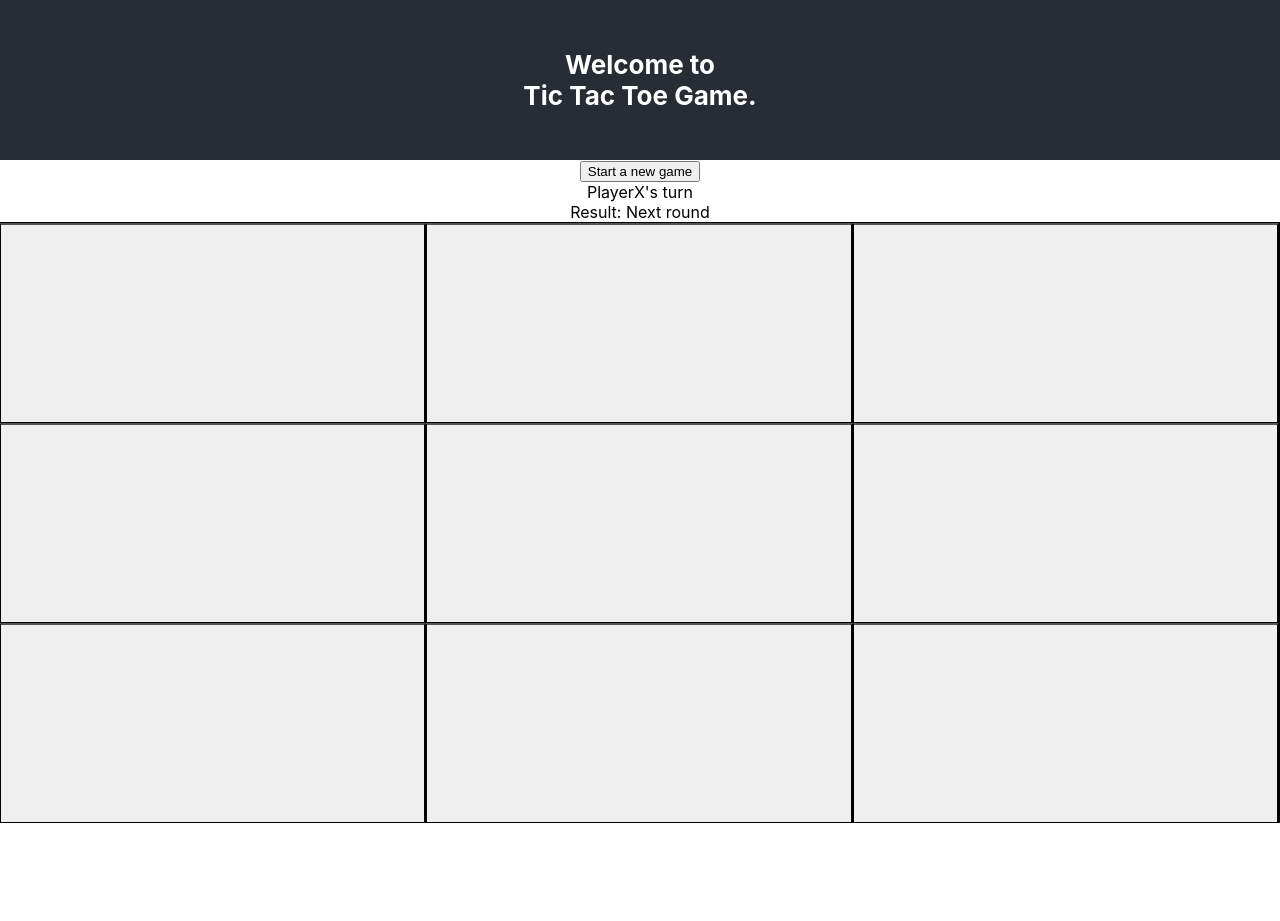
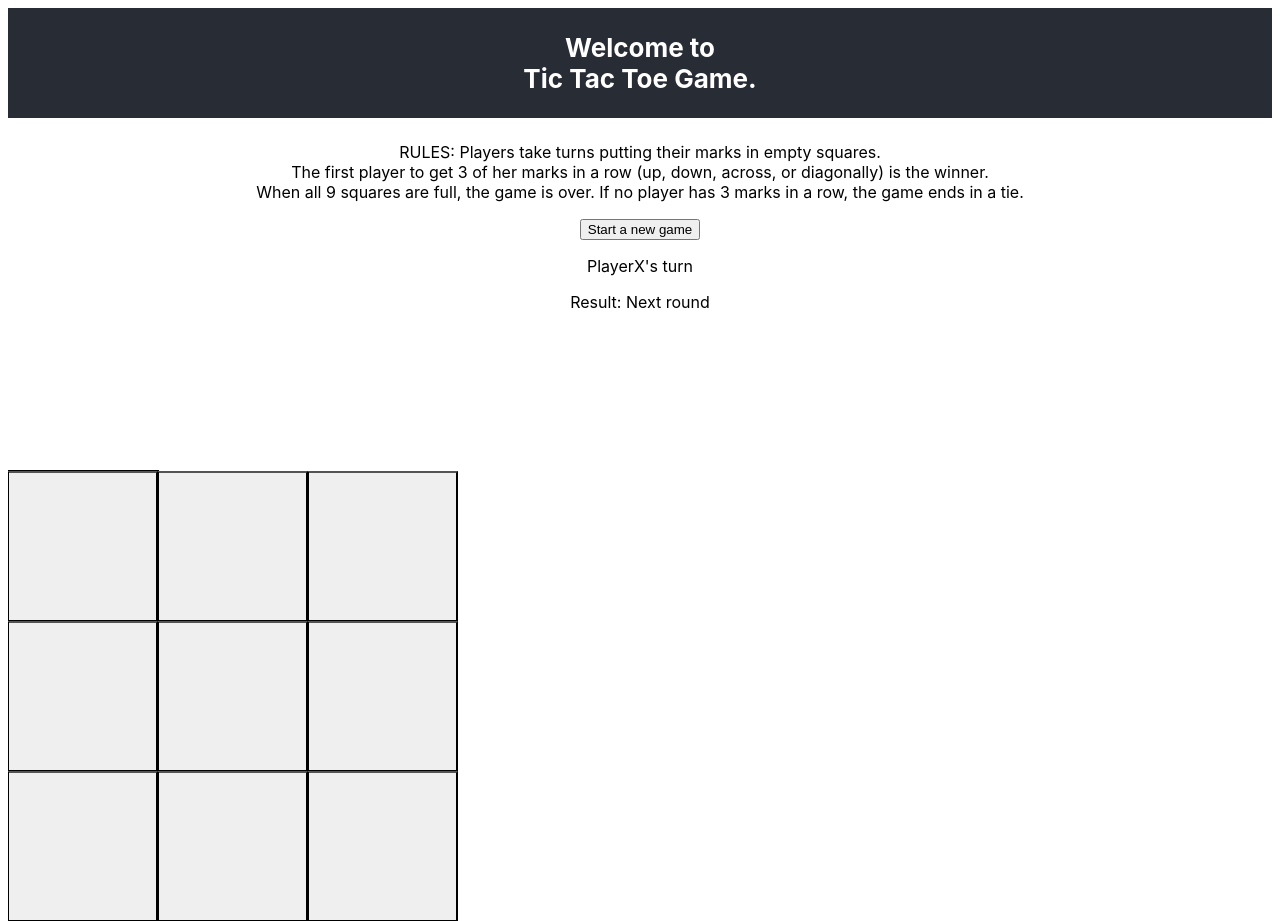
Before and after one commit to robertamangiapane/React-Tic-Tac-Toe-Game, a React (Create React App) app: page / in a window 1280 px wide. Both pictures are taken after a click on the button "Start a new game". Before the commit the page ends 823 px from the top, so only its background shows below. Built offline with nearby package versions, Linux system fonts and the light colour scheme.

Commit message:
WIP styling css

```diff
--- a/src/App.css
+++ b/src/App.css
@@ -15,16 +15,67 @@
 
 .App-header {
   background-color: #282c34;
-  min-height: 20vh;
+  min-height: 100%;
   display: flex;
   flex-direction: column;
   align-items: center;
   justify-content: center;
   font-size: calc(10px + 2vmin);
   color: white;
+  padding: 3vh;
 }
 
-.App-link {
+.rules {
+  height: 100%;
+  display: flex;
+  flex-direction: column;
+  align-items: center;
+  justify-content: center;
+  padding: 1vh;
+  padding-top: 3vh;
+}
+
+.game-result {
+  padding: 1vh;
+}
+
+.game-turn {
+  padding: 1vh;
+}
+.grid {
+  align-content: center;
+  height: 450px;
+  width: 450px;
+}
+
+.board-grid {
+  /* align-content: center; */
+  /* align-content: flex-end; */
+  /* align-content: flex-start; */
+  /* align-content: space-around; */
+  /* align-content: space-between; */
+  /* align-content: stretch; */
+  height: 150px;
+  width: 150px;
+  display: grid;
+  grid-template-columns: repeat(3,1fr);
+  border-top: 1px solid black;
+  border-right: 1px solid black;
+}
+
+.board-grid > button {
+  height: 150px;
+  width: 150px;
+  padding: 10px 10px;
+  border-left: 1px solid black;
+  border-bottom: 1px solid black;
+}
+
+.game {
+  padding: 1vh;
+}
+
+/* .App-link {
   color: #61dafb;
 }
 
@@ -35,4 +86,4 @@
   to {
     transform: rotate(360deg);
   }
-}
+} */
--- a/src/App.js
+++ b/src/App.js
@@ -10,7 +10,7 @@ function App() {
       <header className="App-header">
       <Navbar/>
       </header>
-      <div>
+      <div className="App-game">
       <Game/>
       </div>
     </div>
--- a/src/components/board.css
+++ b/src/components/board.css
@@ -1,4 +1,4 @@
-.board-grid {
+/* .board-grid {
   display: grid;
   grid-template-columns: repeat(3,1fr);
   border-top: 1px solid black;
@@ -10,4 +10,4 @@
   padding: 10px 10px;
   border-left: 1px solid black;
   border-bottom: 1px solid black;
-}
+} */
--- a/src/components/board.jsx
+++ b/src/components/board.jsx
@@ -45,6 +45,7 @@ class Board extends Component {
         <div className="game-result">
         <Result result={this.state.result}/>
         </div>
+        <div className="grid">
         <div className="board-grid">
           <button onClick={() => this.claimField(0)}>
           {this.state.fields[0]}
@@ -74,6 +75,7 @@ class Board extends Component {
           {this.state.fields[8]}
           </button>
         </div>
+        </div>
       </div>
 
     )
--- a/src/components/game.jsx
+++ b/src/components/game.jsx
@@ -25,6 +25,14 @@ class Game extends Component {
     if(this.state.game !== "") {
       return(
         <div>
+        <div className="rules">
+        RULES: Players take turns putting their marks in empty squares.
+        <br></br>
+        The first player to get 3 of her marks in a row (up, down, across, or diagonally) is the winner.
+        <br></br>
+        When all 9 squares are full, the game is over.
+        If no player has 3 marks in a row, the game ends in a tie.
+        </div>
         <div className="game">
         <button className="start-new-game" onClick={() => this.startNewGame()}>
         Start a new game
@@ -36,10 +44,20 @@ class Game extends Component {
         </div>
       )} else{
     return(
+      <div>
+      <div className="rules">
+      RULES: Players take turns putting their marks in empty squares.
+      <br></br>
+      The first player to get 3 of her marks in a row (up, down, across, or diagonally) is the winner.
+      <br></br>
+      When all 9 squares are full, the game is over.
+      If no player has 3 marks in a row, the game ends in a tie.
+      </div>
       <div className="game">
       <button className="start-new-game" onClick={() => this.startNewGame()}>
       Start a new game
       </button>
+      </div>
       </div>
     )
   }
--- a/src/index.css
+++ b/src/index.css
@@ -1,5 +1,5 @@
 body {
-  margin: 0;
+  /* margin: 0; */
   font-family: -apple-system, BlinkMacSystemFont, 'Segoe UI', 'Roboto', 'Oxygen',
     'Ubuntu', 'Cantarell', 'Fira Sans', 'Droid Sans', 'Helvetica Neue',
     sans-serif;
```
Also changed, not shown: src/components/game.css (added, +13 -0 lines).
